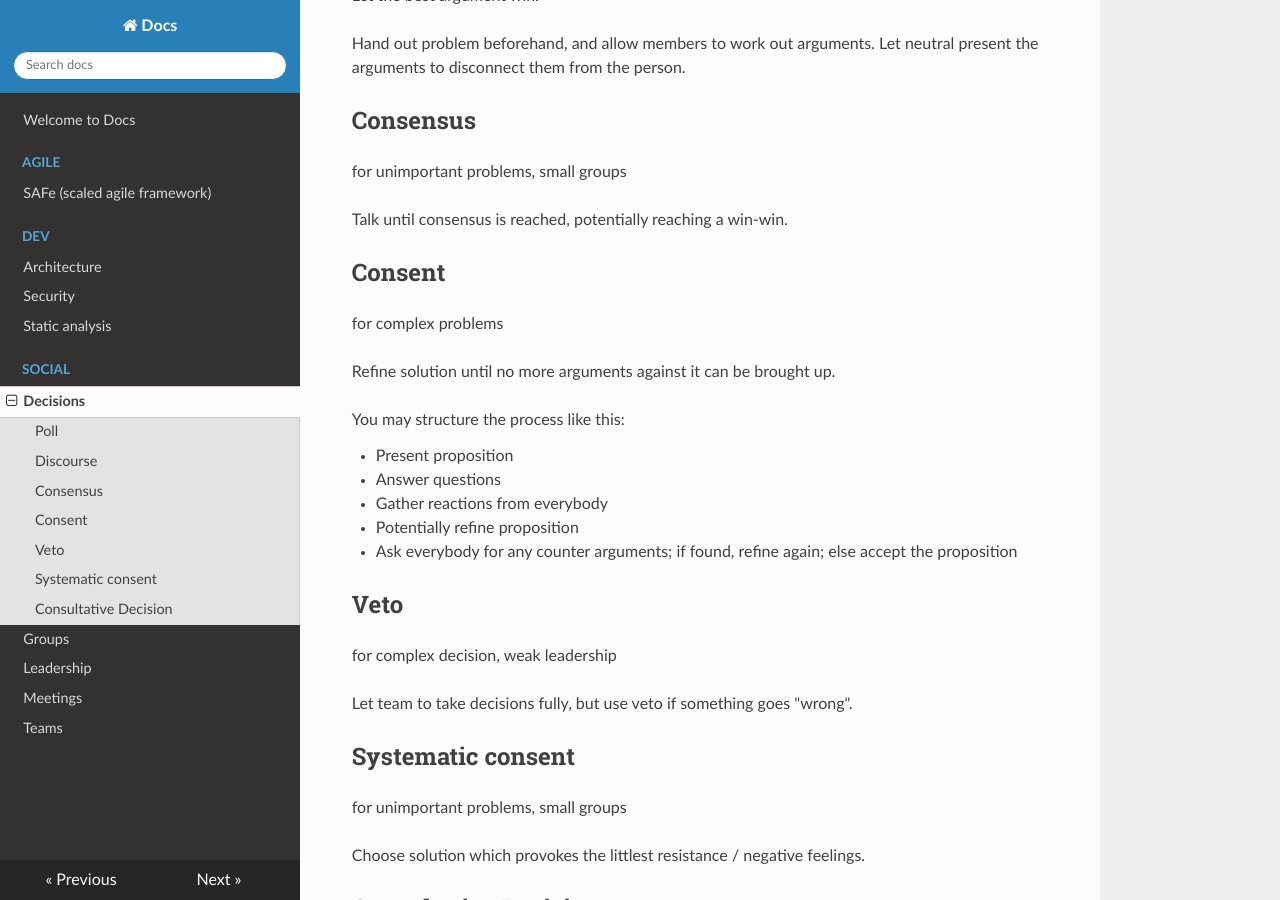
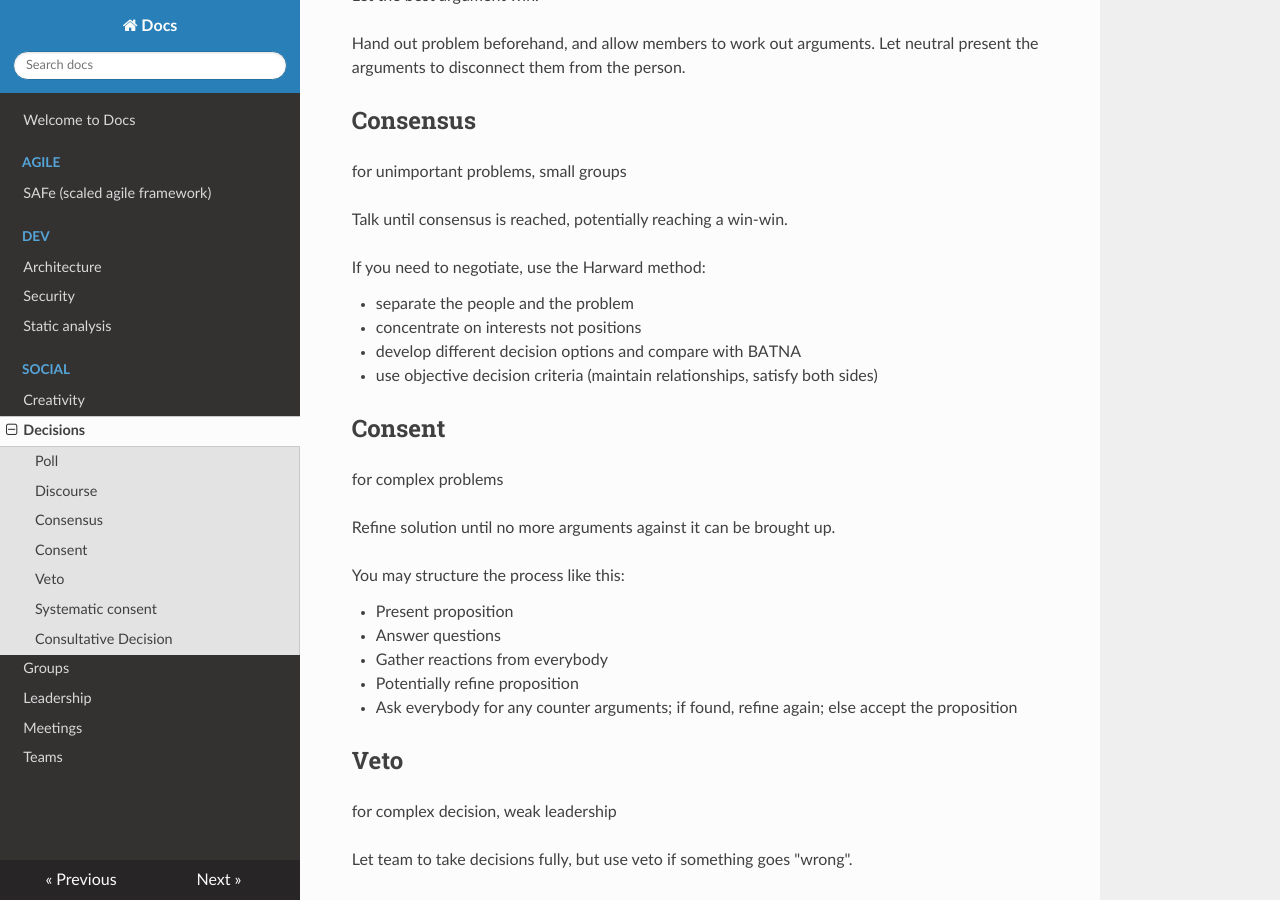
Before and after one commit to famoser/docs, an MkDocs documentation site: the page built from docs/social/decisions.md, in a window 1280 px wide and 900 px high, scrolled down 600 px. Built offline with MkDocs 1.6.1, drawn with Linux system fonts in a browser that asks for light colours; nearby versions of some CDN libraries.

Commit message:
read decisions

```diff
--- a/docs/social/decisions.md
+++ b/docs/social/decisions.md
@@ -25,6 +25,14 @@ Hand out problem beforehand, and allow members to work out arguments. Let neutra
 for unimportant problems, small groups
 
 Talk until consensus is reached, potentially reaching a win-win.
+
+If you need to negotiate, use the Harward method:
+
+- separate the people and the problem
+- concentrate on interests not positions
+- develop different decision options and compare with BATNA
+- use objective decision criteria (maintain relationships, satisfy both sides)
+
 
 ## Consent
 
```
Also changed, not shown: docs/social/creativity.md (added, +6 -0 lines).
